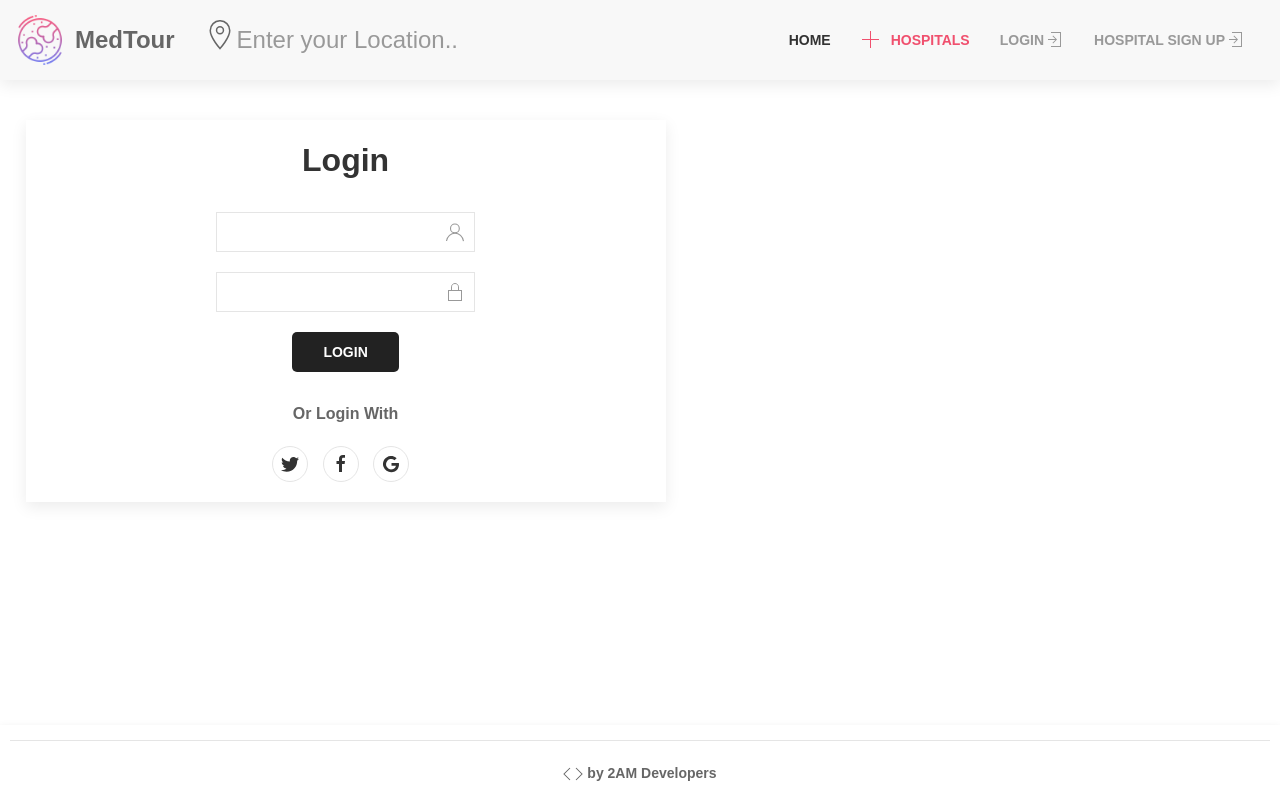
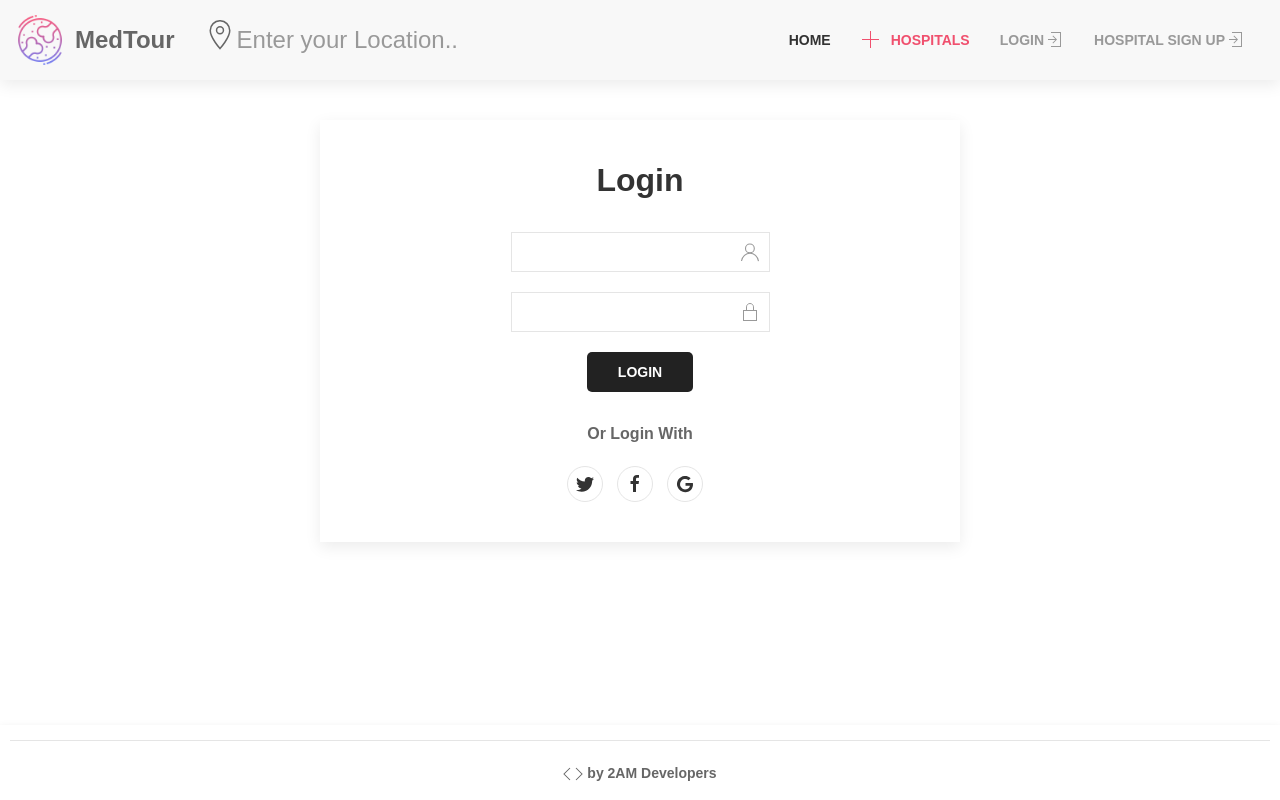
Before and after one commit to mohitkyadav/calldoc, a Django app: page /login/?next=/home in a window 1280 px wide. Run offline with Django 3.2, Linux system fonts and the light colour scheme; parts of the project's set-up code (start-up, migrations or seed data) failed here and were passed over; some libraries are stand-ins or nearby versions; some web fonts are replaced.

Commit message:
revert serious card messup

```diff
--- a/medtour/static/css/style.css
+++ b/medtour/static/css/style.css
@@ -54,12 +54,6 @@ body {
     will-change: transform;
 }
 
-.uk-card {
-    padding: 20px !important;
-    margin-left: 2% !important;
-    margin-right: 2% !important;
-    margin-bottom: 1.5% !important;
-}
 
 .hidden-on-large-display {
     display: none !important;
```
